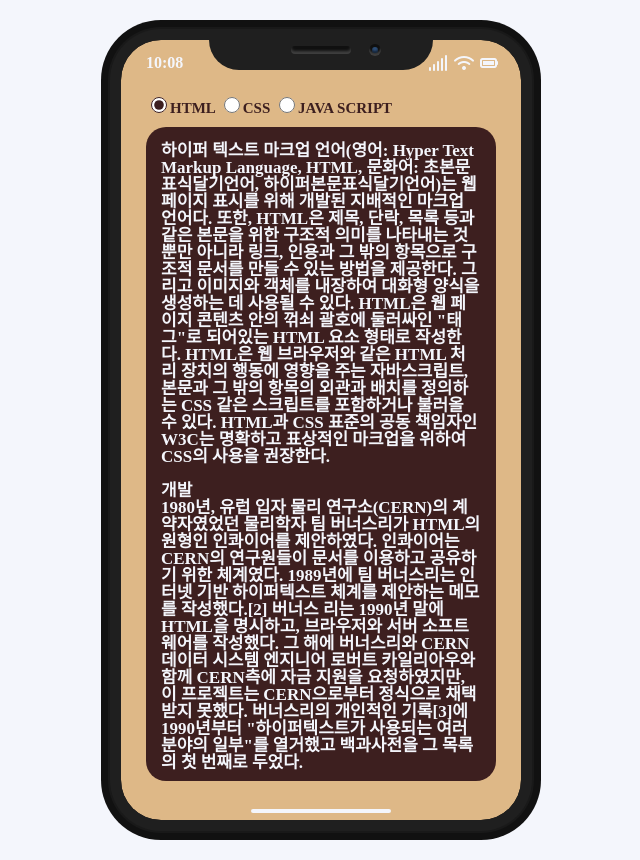
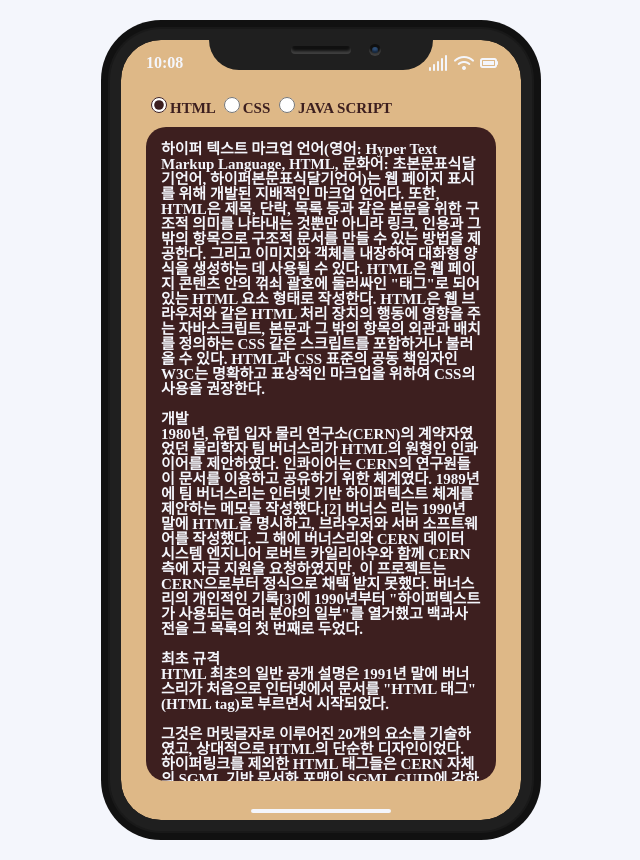
Before and after one commit to yanmoyy/MyLittlePhone, a plain HTML site: page ebookReder.html in a window 1280 px wide. Shown: the whole page, without its empty margins (319-959 px from the left). Drawn offline with Linux system fonts and the light colour scheme.

Commit message:
Update ebookApp.css

```diff
--- a/css/ebookApp.css
+++ b/css/ebookApp.css
@@ -31,7 +31,7 @@
   bottom: 5%;
   padding: 15px;
   transform: translateX(-50%);
-  font-size: 17px;
+  font-size: 15px;
   border-radius: 20px;
   background-color: var(--brown);
   color: var(--white);
@@ -42,8 +42,8 @@
   width: 20px;
 }
 .ebook-text::-webkit-scrollbar-thumb {
-  background-color: var(--lightBrown);
-  border-radius: 20px;
+  background-color: var(--lightGray);
+  border-radius: 8px;
   background-clip: padding-box;
   border: 5px solid transparent;
 }
```
